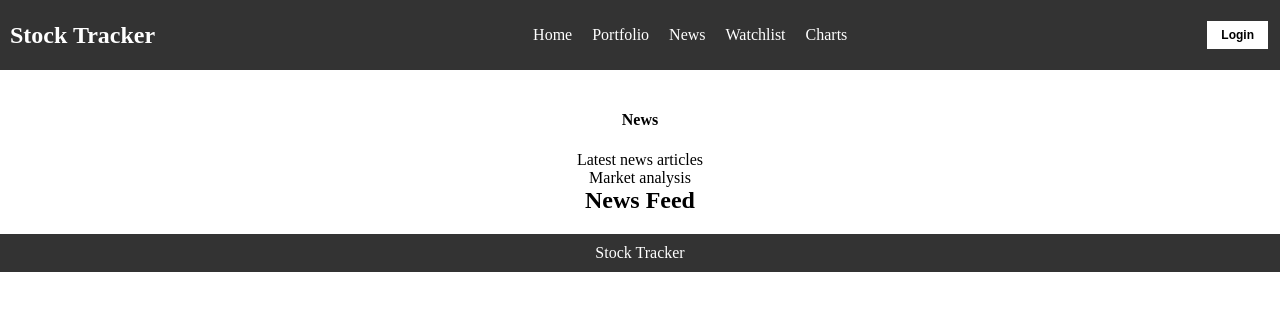
After one commit to fhs49807/html-proj-clermont-thomas, a PHP site: page /news.html in a window 1280 px wide. The commit adds this page. Shown: the top 311 px of the page. Run offline with PHP 8.4, Linux system fonts and the light colour scheme.

Commit message:
alle seiten

```diff
--- /dev/null
+++ b/Proj/news.html
@@ -0,0 +1,84 @@
+<!DOCTYPE html>
+<html lang="en">
+
+
+<head>
+    <meta charset="UTF-8">
+    <meta name="viewport" content="width=device-width, initial-scale=1.0">
+    <title>Stock Tracker</title>
+    <link rel="stylesheet" href="style.css">
+</head>
+
+
+<body>
+    <header>
+        <nav>
+            <div class="logo">
+                <h1>Stock Tracker</h1>
+            </div>
+            <ul class="nav-links">
+                <li><a href="index.html">Home</a></li>
+                <li><a href="portfolio.html">Portfolio</a></li>
+                <li><a href="news.html">News</a></li>
+                <li><a href="watchlist.html">Watchlist</a></li>
+                <li><a href="charts.html">Charts</a></li>
+            </ul>
+            <a href="login.html">
+                <button class="button button1">Login</button>
+            </a>
+        </nav>
+    </header>
+
+    <main>
+        <h4> News </h4>
+        <p>Latest news articles<br>
+            Market analysis</p>
+
+            <section class="news-feed">
+                <h2>News Feed</h2>
+                <!-- Placeholder for news data -->
+                <div id="news-feed-container"></div>
+            </section>
+    </main>
+
+
+    <footer>
+        <p>Stock Tracker</p>
+    </footer>
+
+    <script src="https://cdn.jsdelivr.net/npm/axios/dist/axios.min.js"></script>
+    <script>
+        // Function to update the news data in the HTML element
+        function updateNewsData(news) {
+            const newsDataContainer = document.getElementById("news-data-container");
+
+            if (newsDataContainer) {
+                let newsHtml = '';
+                news.forEach(item => {
+                    newsHtml += `
+                        <h3>Title: ${item.title}</h3>
+                        <p>Source: ${item.source}</p>
+                        <p>Date: ${item.date}</p>
+                        <hr>
+                    `;
+                });
+                newsDataContainer.innerHTML = newsHtml;
+            }
+        }
+
+        // Make a GET request to SerpApi for news data
+        axios.get(`https://serpapi.com/search.json?engine=google_finance_news&q=GOOG:NASDAQ&api_key=6b4642820b7101e067eaf933dfe26bcc8629dbfb7f41e9cea9947cb7e6e7da2d`)
+            .then(function (response) {
+                // Handle the API response data for news data
+                const newsData = response.data.news_results;
+
+                // Update news data
+                updateNewsData(newsData);
+            })
+            .catch(function (error) {
+                console.error(error);
+            });
+    </script>
+
+</body>
+</html>
--- a/Proj/style.css
+++ b/Proj/style.css
@@ -1,6 +1,11 @@
+body{
+    display: flex;
+    flex-direction: column;
+
+}
 body, h1, h2, p {
-    margin: 0;
-    padding: 0;
+    margin: auto 0;
+    padding: auto 0;
 }
 
 header {
@@ -13,9 +18,9 @@ nav {
     display: flex;
     justify-content: space-between;
     align-items: center;
-    max-width: 1200px;
+    max-width: 1400px;
     margin: 0 auto;
-    padding: 0 20px;
+    padding: 0 10px;
 }
 
 .logo h1 {
@@ -40,6 +45,7 @@ main {
     max-width: 1200px;
     margin: 20px auto;
     padding: 0 20px;
+    text-align: center
 }
 
 .stock-info {
@@ -58,6 +64,7 @@ footer {
     color: #fff;
     text-align: center;
     padding: 10px 0;
+    margin-top: auto;
 }
 #stock-data-container {
     background-color: #fff;
@@ -65,3 +72,26 @@ footer {
     border-radius: 5px;
     box-shadow: 0 0 10px rgba(0, 0, 0, 0.1);
 }
+.button {
+    border: none;
+    color: white;
+    padding: 7px 14px;
+    text-align: center;
+    text-decoration: none;
+    font-weight: bold;
+    display: inline-block;
+    font-size: 12px;
+    margin: 4px 2px;
+    transition-duration: 0.4s;
+    cursor: pointer;
+  }
+
+  .button1 {
+    background-color: white;
+    color: black;
+  }
+
+  .button1:hover {
+    background-color: #f7d563;
+    color: white;
+  }
```
Also changed, not shown: Proj/charts.html (added, +44 -0 lines), Proj/index.html (+13 -8 lines), Proj/login.html (added, +44 -0 lines), Proj/portfolio.html (added, +47 -0 lines), Proj/script.js (+15 -2 lines), Proj/watchlist.html (added, +45 -0 lines).
